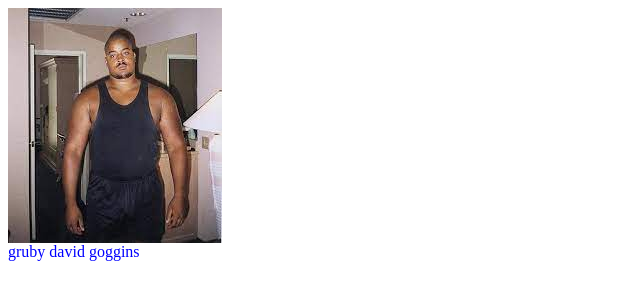
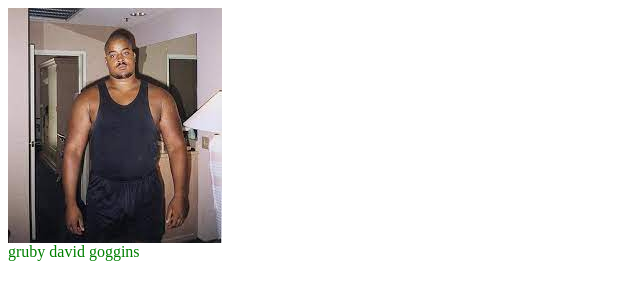
Before and after one commit to RobertoPepsi/Java, a plain HTML site: page grafika1.html in a window 1280 px wide. Shown: the whole page, without its empty margins (0-640 px from the left). Drawn offline with Linux system fonts and the light colour scheme.

Commit message:
Update grafika1.html

```diff
--- a/grafika1.html
+++ b/grafika1.html
@@ -4,6 +4,6 @@
     </head>
         <body>
             <img src="grafika1.jpg"> <br>
-        <font color="blue"> gruby david goggins </font>
+        <font color="green"> gruby david goggins </font>
         </body>
 </html>
```
